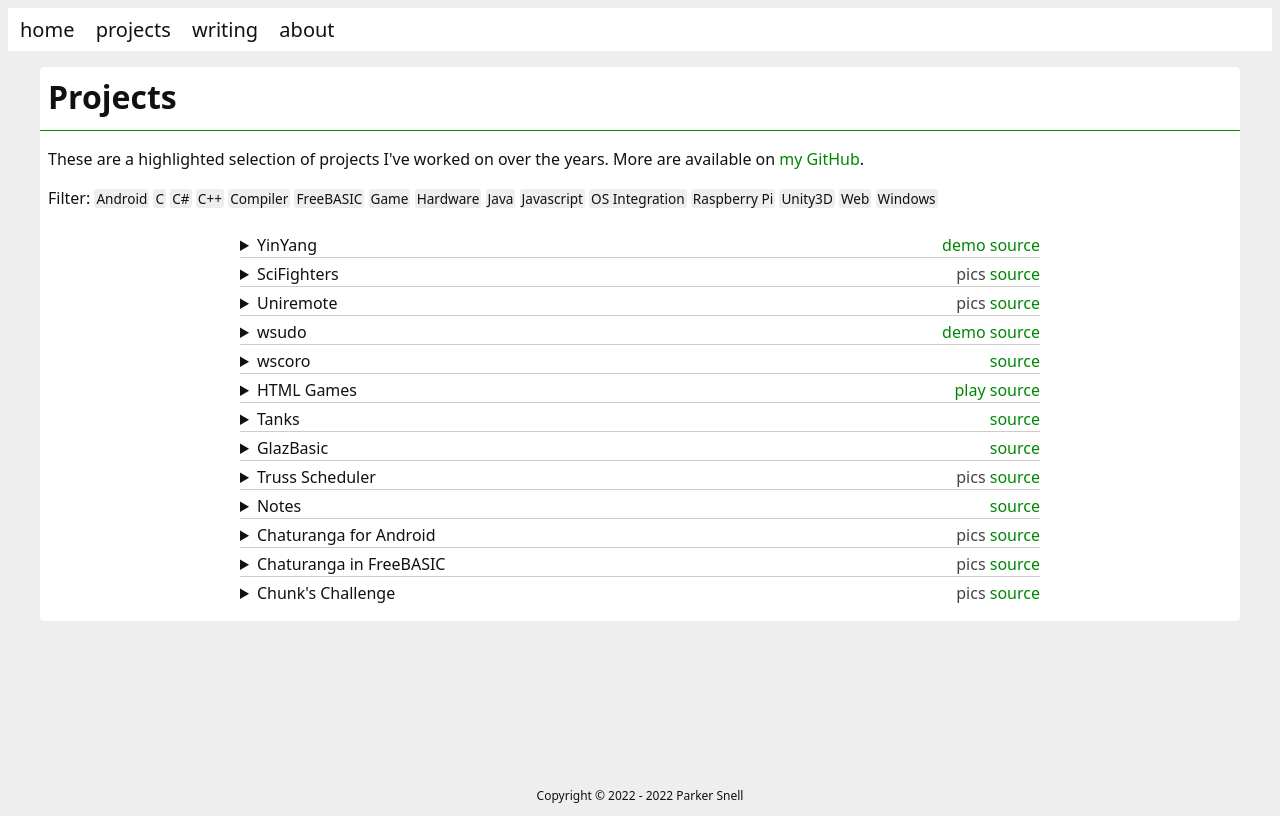
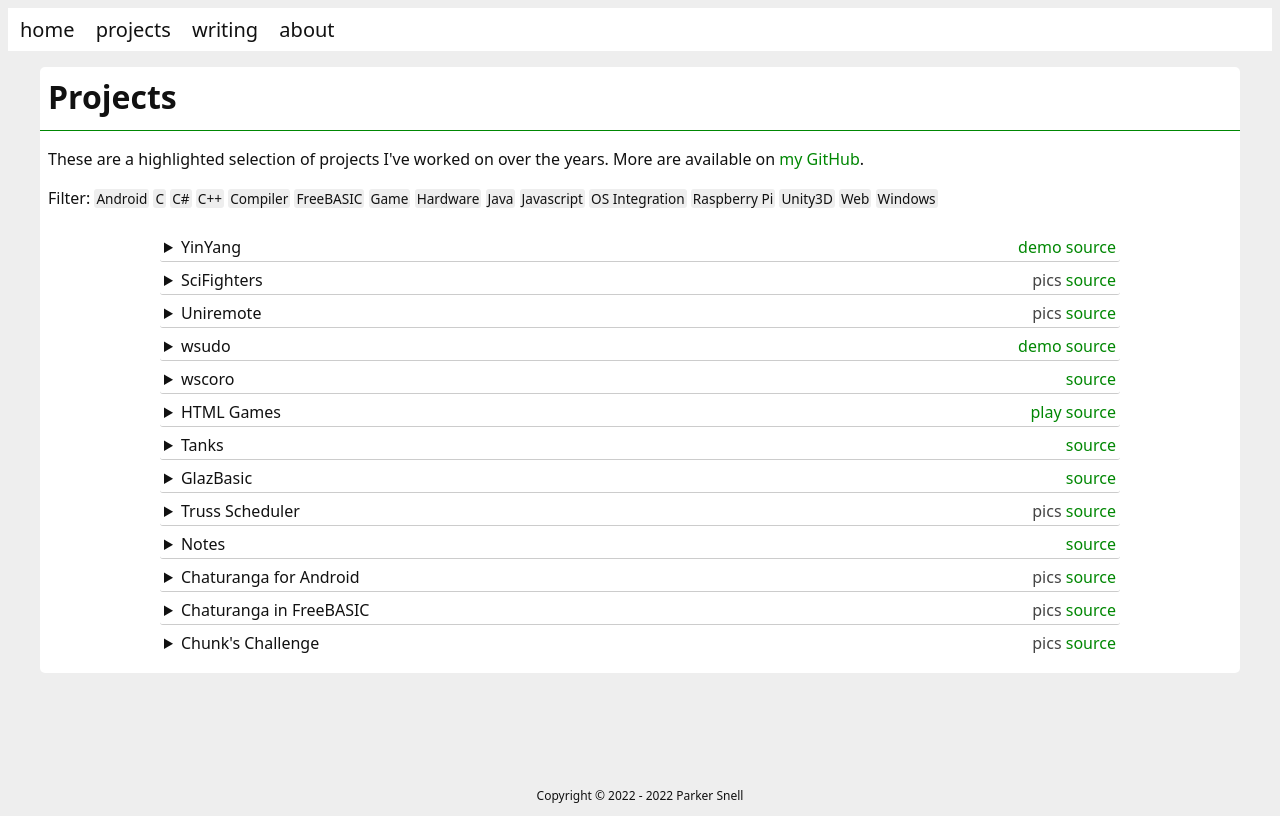
Before and after one commit to parkovski/parkovski.github.io, a SvelteKit app: page /projects in a window 1280 px wide. Built offline with nearby package versions, Linux system fonts and the light colour scheme.

Commit message:
Projects page - expand & improve tag style

```diff
--- a/src/routes/projects/+page.svelte
+++ b/src/routes/projects/+page.svelte
@@ -28,12 +28,17 @@
   ul {
     list-style-type: none;
     padding: 0 2px;
-    max-width: 800px;
+    max-width: 960px;
     margin: 1.5rem auto 0;
   }
 
   details {
     line-height: 150%;
+    border-radius: 3px;
+    padding: 2px 4px;
+  }
+  details[open], details:hover {
+    background-color: var(--color-bg-3);
   }
   li:not(:last-child) > details {
     border-bottom: 1px solid var(--color-border);
@@ -42,12 +47,9 @@
   summary {
     cursor: pointer;
   }
-  summary:hover {
-    background-color: var(--color-bg-3);
-  }
 
   .images {
-    margin: 0.5rem 0;
+    margin-top: 0.5rem;
   }
 
   details img {
@@ -65,6 +67,9 @@
     background-color: var(--color-bg-3);
     padding: 0 2px;
     border-radius: 3px;
+  }
+  details div.tags > span {
+    background-color: var(--color-border);
   }
   div.tags > span:hover {
     background-color: var(--color-bg-inv);
--- a/static/global.css
+++ b/static/global.css
@@ -17,7 +17,7 @@
     --color-text-2: #aaa;
     --color-text-inv: #000;
     --color-hl: #55D255;
-    --color-border: #444;
+    --color-border: #484848;
     --color-bg: #111;
     --color-bg-2: #222;
     --color-bg-3: #383838;
```
